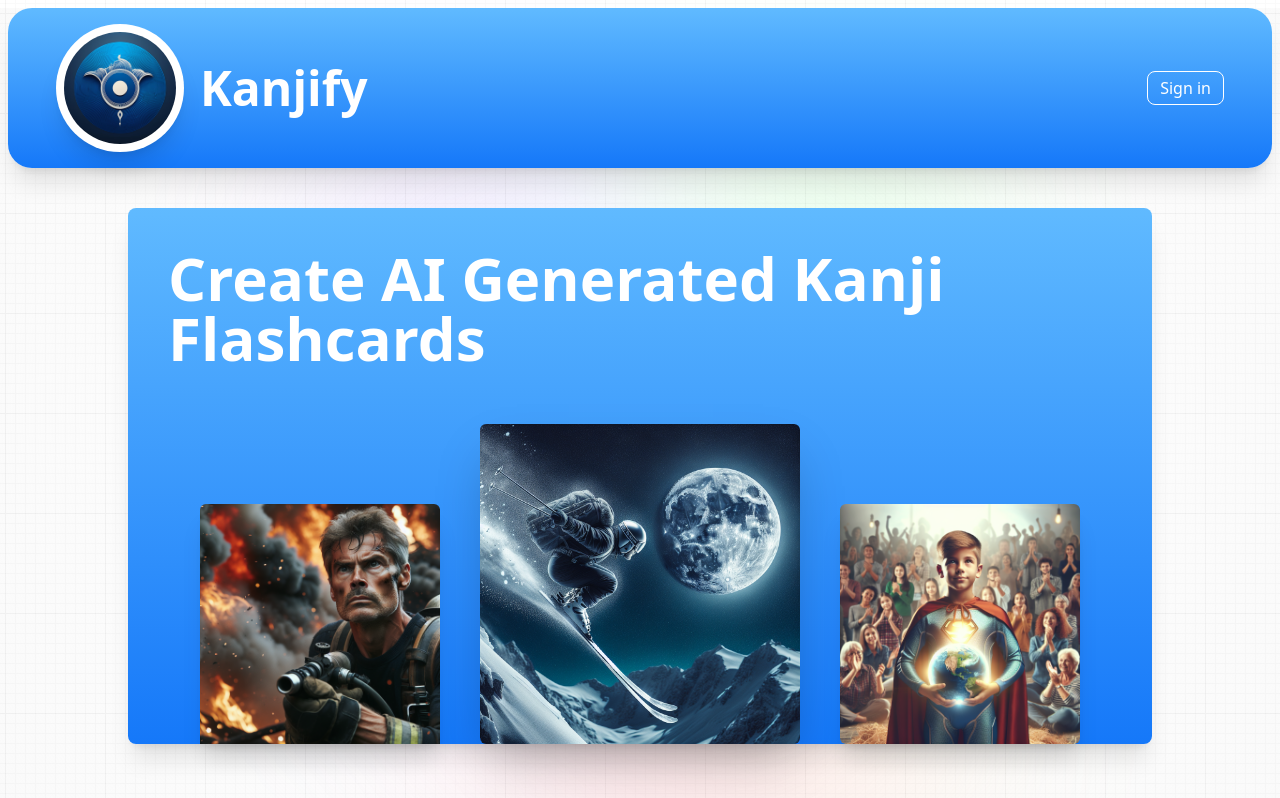
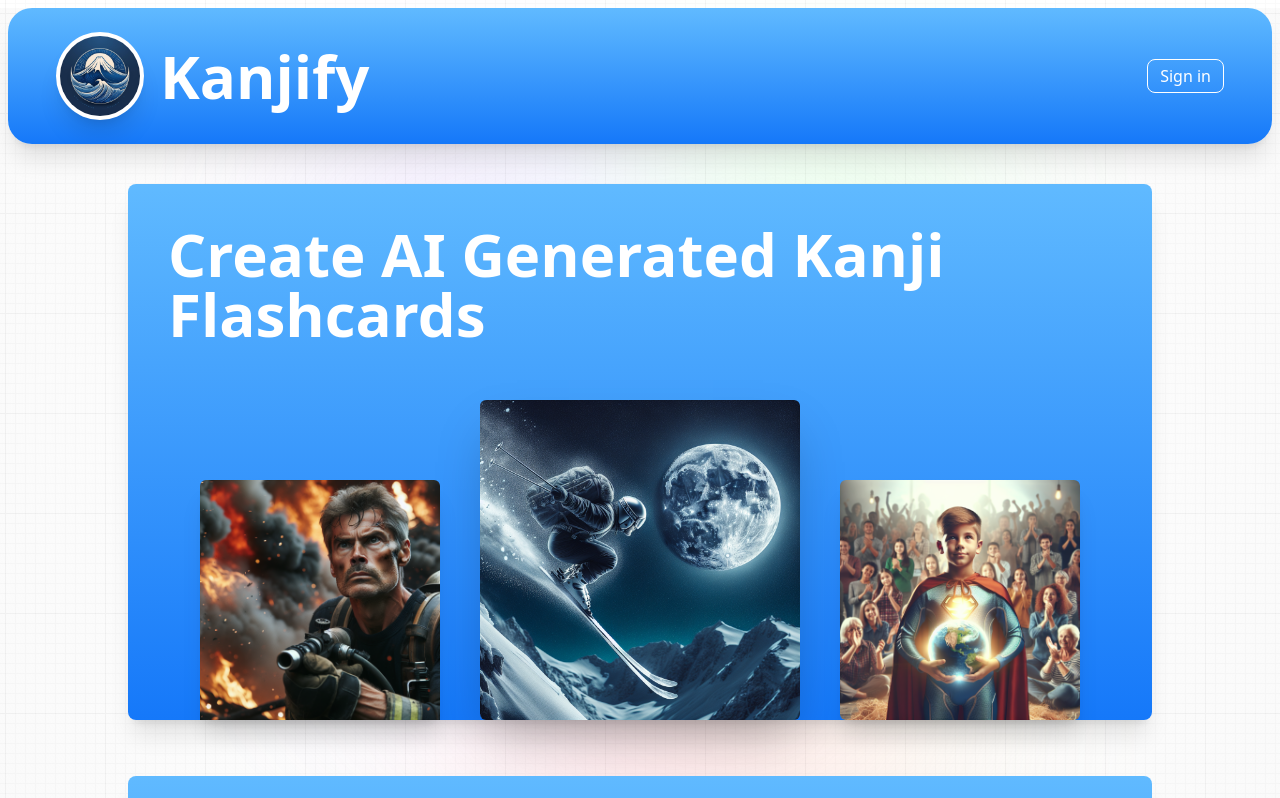
Before and after one commit to thecodingrunner/Kanji-Learning-Website, a Next.js app: page / in a window 1280 px wide. Shown: the top 798 px of the page. Built offline with nearby package versions, Linux system fonts and the light colour scheme; no server answers.

Commit message:
Update navbar design

```diff
--- a/components/Navbar.tsx
+++ b/components/Navbar.tsx
@@ -13,20 +13,20 @@ const Navbar = () => {
   const [toggleMenu, setToggleMenu] = useState<boolean>(false)
 
   return (
-    <nav className={`${session?.user ? "py-3 fixed left-0 top-0 w-full bg-blue-500" : "rounded-3xl m-2 py-4 hero-gradient"} flex justify-between gap-8 px-12 items-center shadow-xl z-50`}>
+    <nav className={`${session?.user ? "py-3 fixed left-0 top-0 w-full bg-blue-500" : "rounded-3xl m-2 py-6 hero-gradient"} flex justify-between gap-8 px-12 items-center shadow-xl z-50`}>
       {/* Logo and website name */}
       {!session?.user && (
         <Link
             href={"/"} className="flex sm:flex-row flex-col gap-4 items-center justify-center">
             <div
-              className="text-2xl bg-white rounded-full p-2 shadow-xl"
+              className="text-2xl bg-white rounded-full p-1 shadow-xl"
             >
               <img
-                src="/logos/water logo 1.jpg"
-                className="w-28 h-28 rounded-full"
+                src="/logos/mountain logo 1.jpg"
+                className="w-20 h-20 rounded-full"
               />
             </div>
-          <h1 className="text-5xl text-white font-bold">Kanjify</h1>
+            <h1 className="text-6xl text-white font-bold">Kanjify</h1>
         </Link>
       )}
       {session?.user && (
```
